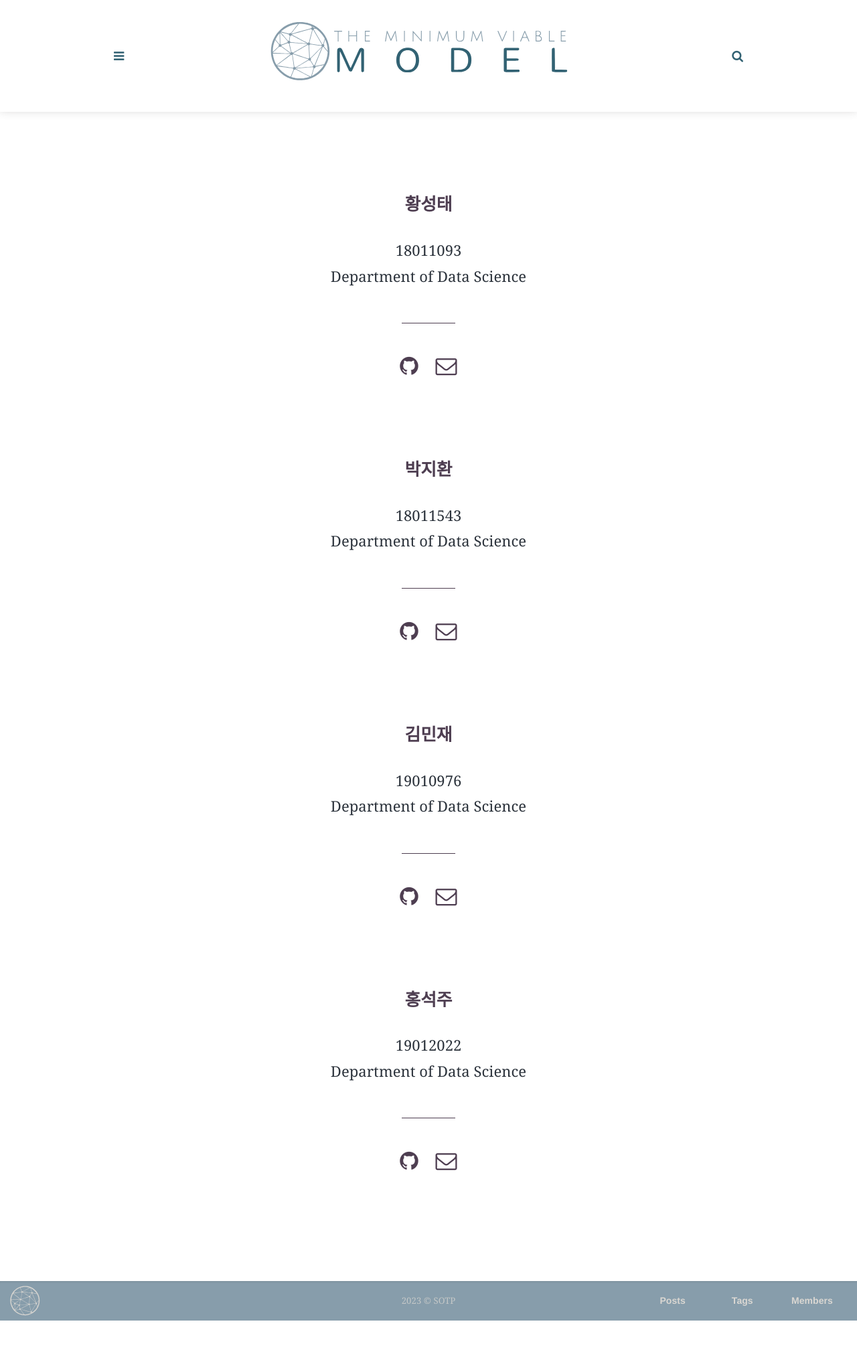
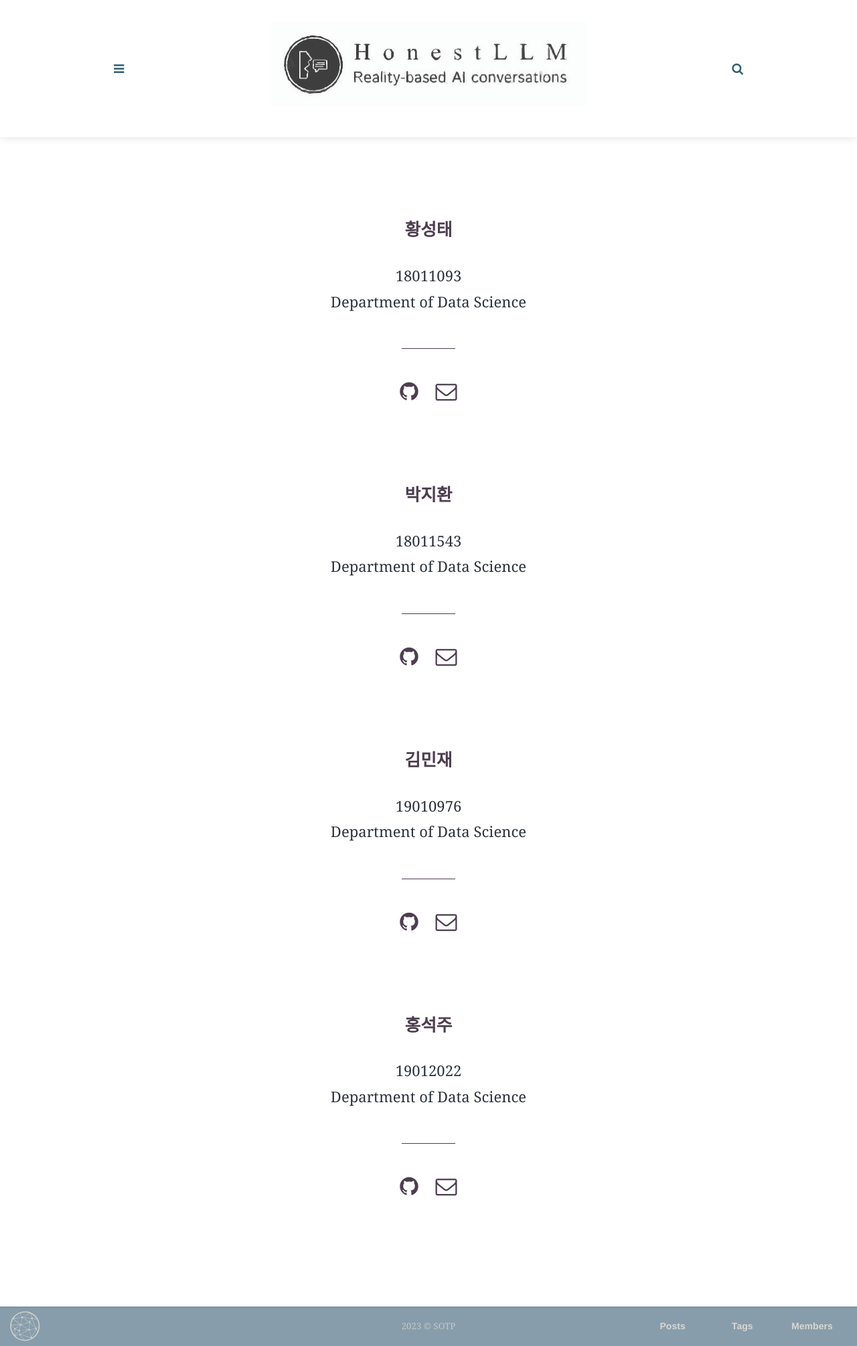
Before and after one commit to BambooStreet/HonestLLM, a Jekyll site: the page built from _pages/members.html, in a window 1280 px wide. Shown: the whole page at 67% size. Built offline with Jekyll 4.4.1, drawn with Linux system fonts in a browser that asks for light colours; some web fonts are replaced; before the commit the page ends 1972 px from its top, so only the background shows below that.

Commit message:
Update _config.yml

```diff
--- a/_config.yml
+++ b/_config.yml
@@ -4,7 +4,7 @@ description: 'Artificial Intelligence trends and concepts made easy.' # this mea
 permalink: ':title:output_ext'
 baseurl: "/HonestLLM" # the subpath of your site, e.g. /blog
 url: "https://bamboostreet.github.io" # the base hostname & protocol for your site, e.g. http://example.com
-logo: "/assets/img/branding/MVM-logo-full.svg"
+logo: "/assets/img/branding/HonestLLM-logo.svg"
 logo-icon: "/assets/img/branding/MVM-symbol.svg"
 logo-icon-SEO: "/assets/img/branding/MVM-symbol-black.png" # must be a non SVG file
 
@@ -18,7 +18,7 @@ logo-icon-SEO: "/assets/img/branding/MVM-symbol-black.png" # must be a non SVG f
 # visit (session). Only the dark mode setting is "manual",
 # it will be always kept on every visit (i.e. no matter
 # the browser is closed or not)
-night_mode: "auto"
+night_mode: "off"
 
 logo-dark: "/assets/img/branding/MVM-logo-full-dark.svg"
 highlight_theme: syntax-base16.monokai.dark # select a dark theme for the code highlighter if needed
```
